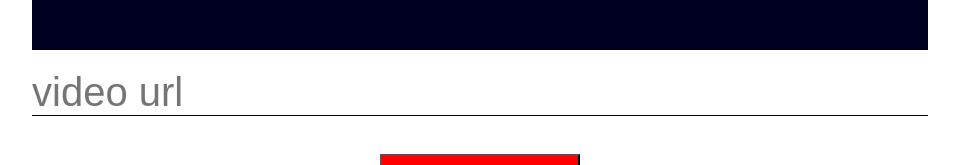
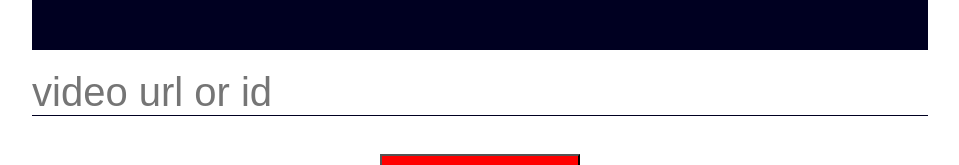
Before and after one commit to nknighta/ytimage-dl, a plain HTML site: page index.html in a window 1280 px wide. Shown: the part 350-515 px from the top of the page, without its empty margins (160-1119 px from the left). Drawn offline with Linux system fonts and the light colour scheme.

Commit message:
Update index.html

```diff
--- a/index.html
+++ b/index.html
@@ -14,7 +14,7 @@
         <h2>yt-image download</h2>
     </div>
     <div class="input-outside">
-        <input type="text" id="imageUrl" placeholder="video url" class="id-input">
+        <input type="text" id="imageUrl" placeholder="video url or id" class="id-input">
     </div>
     <br>
     <div class="btn-contaier">
```
